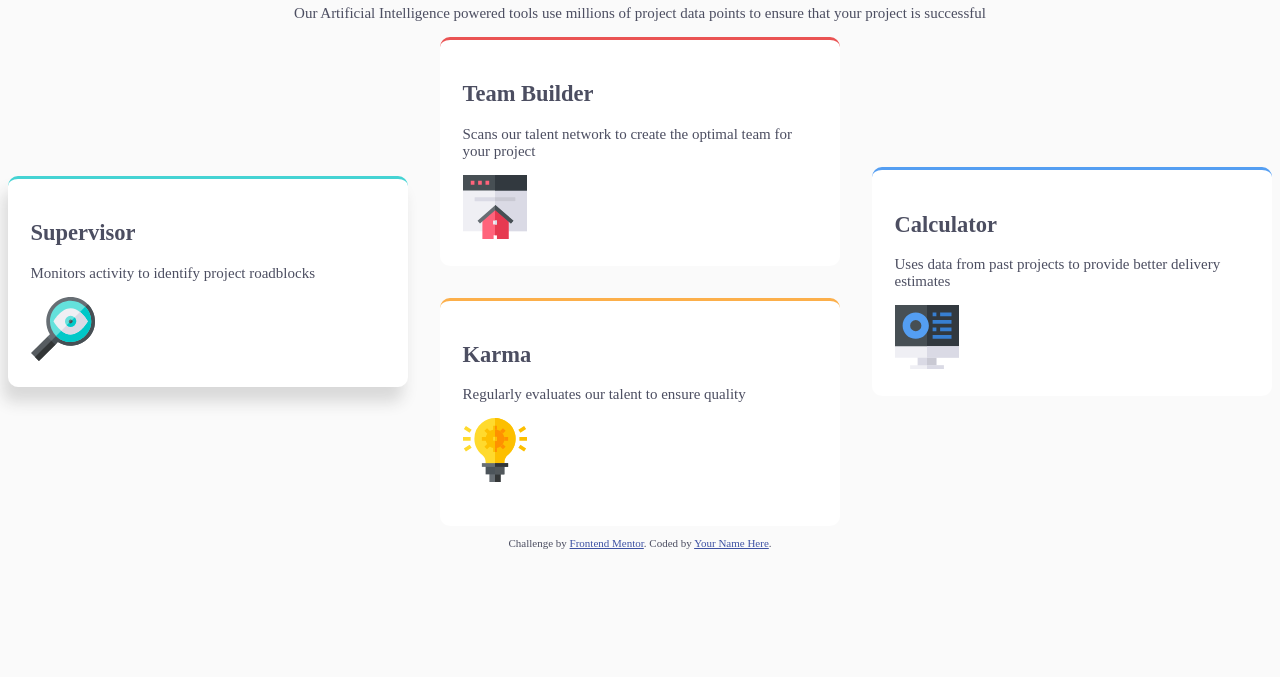
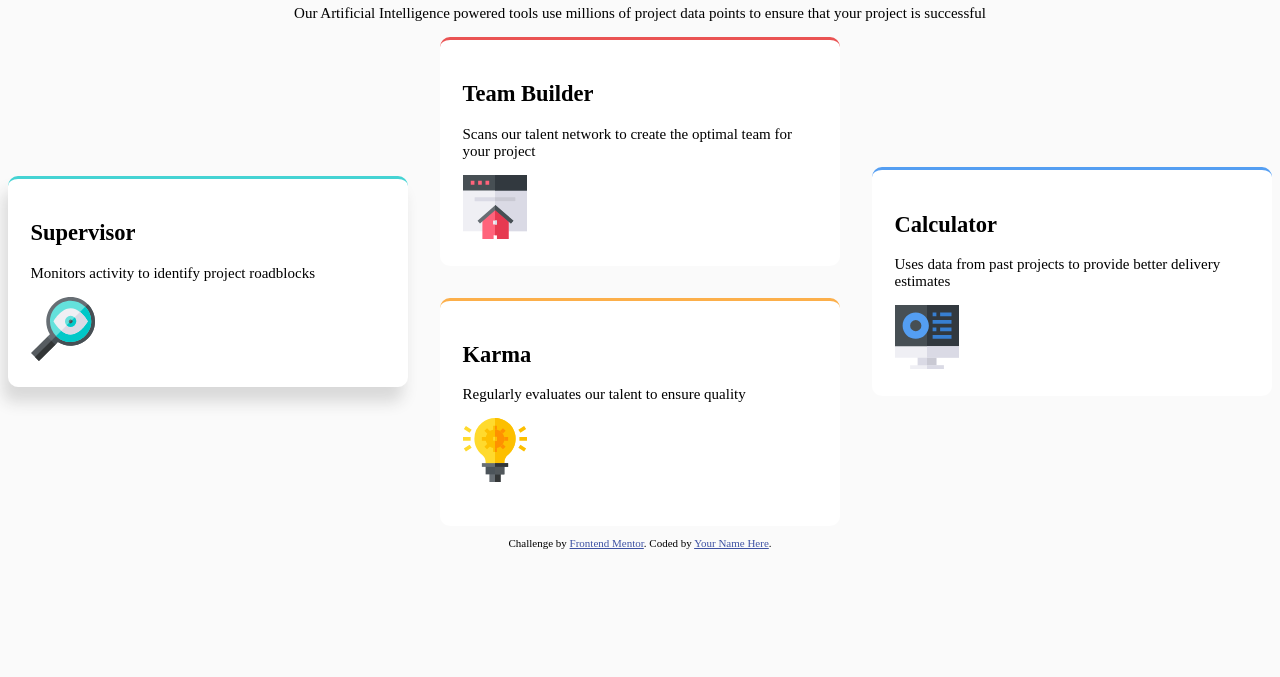
Before and after one commit to ernieJohn/four-card-feature-section-master, a plain HTML site: page index.html in a window 1280 px wide. Shown: the part 123-800 px from the top of the page. Drawn offline with Linux system fonts and the light colour scheme.

```diff
--- a/style.css
+++ b/style.css
@@ -2,7 +2,6 @@ body {
   box-sizing: content-box;
   font-size: 15px;
   background-color: hsl(0, 0%, 98%);
-  color: hsl(234, 12%, 34%);
 }
 .container {
   display: grid;
```
